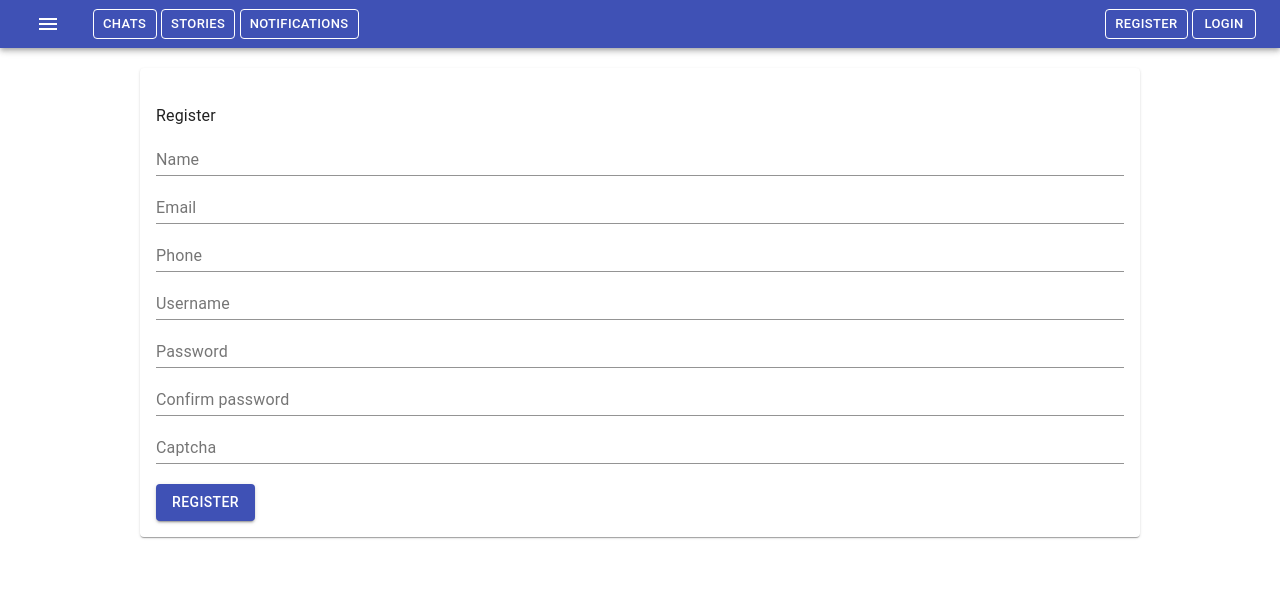
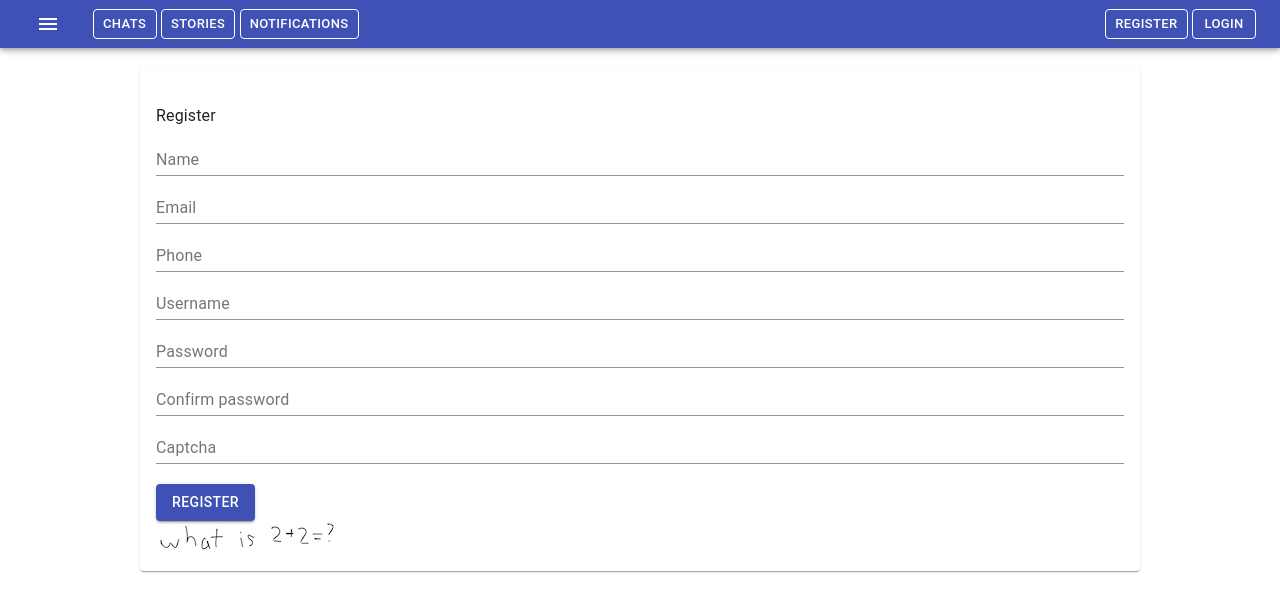
Before and after one commit to spicecat/ghostmeme, a React (Create React App) app: page /register in a window 1280 px wide. Shown: the top 612 px of the page. Built offline with nearby package versions, Linux system fonts and the light colour scheme; no server answers; the HTML template or start-up script is replaced by a standard one.

Commit message:
added basic captcha, refactored register, login form

```diff
--- a/src/components/Paper.jsx
+++ b/src/components/Paper.jsx
@@ -7,12 +7,11 @@ import Alert from './Alert'
 const useStyles = makeStyles(theme => ({
     login: {
         margin: 'auto',
-        padding: theme.spacing(2),
-        // width: theme.spacing(32)
+        padding: theme.spacing(2)
     }
 }))
 
-export default function PaperContent({ Component, ...props }) {
+export default function PaperContent({ Component }) {
     const classes = useStyles()
 
     const [statusCode, setStatusCode] = useState(100)
@@ -35,7 +34,7 @@ export default function PaperContent({ Component, ...props }) {
         <Paper className={classes.login}>
             <Alert open={open} type='error' msg={msg} setOpen={setOpen} />
             <br />
-            <Component {...props} action={(async values => { setStatusCode(await props.action(values)) })} />
+            {Component(setStatusCode)}
         </Paper>
     )
 }
--- a/src/containers/Login.jsx
+++ b/src/containers/Login.jsx
@@ -7,9 +7,11 @@ import PaperContent from '../components/Paper'
 
 
 export const Login = () => {
+    const LoginContent = update => <Form name='Login' action={async values => update(await login(values))} schema={loginSchema} />
+
     return (
         <>
-            <PaperContent Component={Form} name='Login' action={login} schema={loginSchema} />
+            <PaperContent Component={LoginContent} />
         </>
     )
 }
--- a/src/containers/Register.jsx
+++ b/src/containers/Register.jsx
@@ -5,11 +5,18 @@ import { registerSchema } from '../services/schemas'
 
 import Form from '../components/Form'
 import PaperContent from '../components/Paper'
+import captcha from '../assets/captcha.jpg'
 
 export const Register = () => {
+    const RegisterContent = update =>
+        <>
+            <Form name='Register' action={async values => update(await register(values))} schema={registerSchema} />
+            <img src={captcha} alt='CAPTCHA' />
+        </>
+
     return (
         <>
-        <PaperContent Component={Form} name='Register' action={register} schema={registerSchema} />
+            <PaperContent Component={RegisterContent} />
         </>
     )
 }
```
Also changed, not shown: src/assets/captcha.jpg (added).
